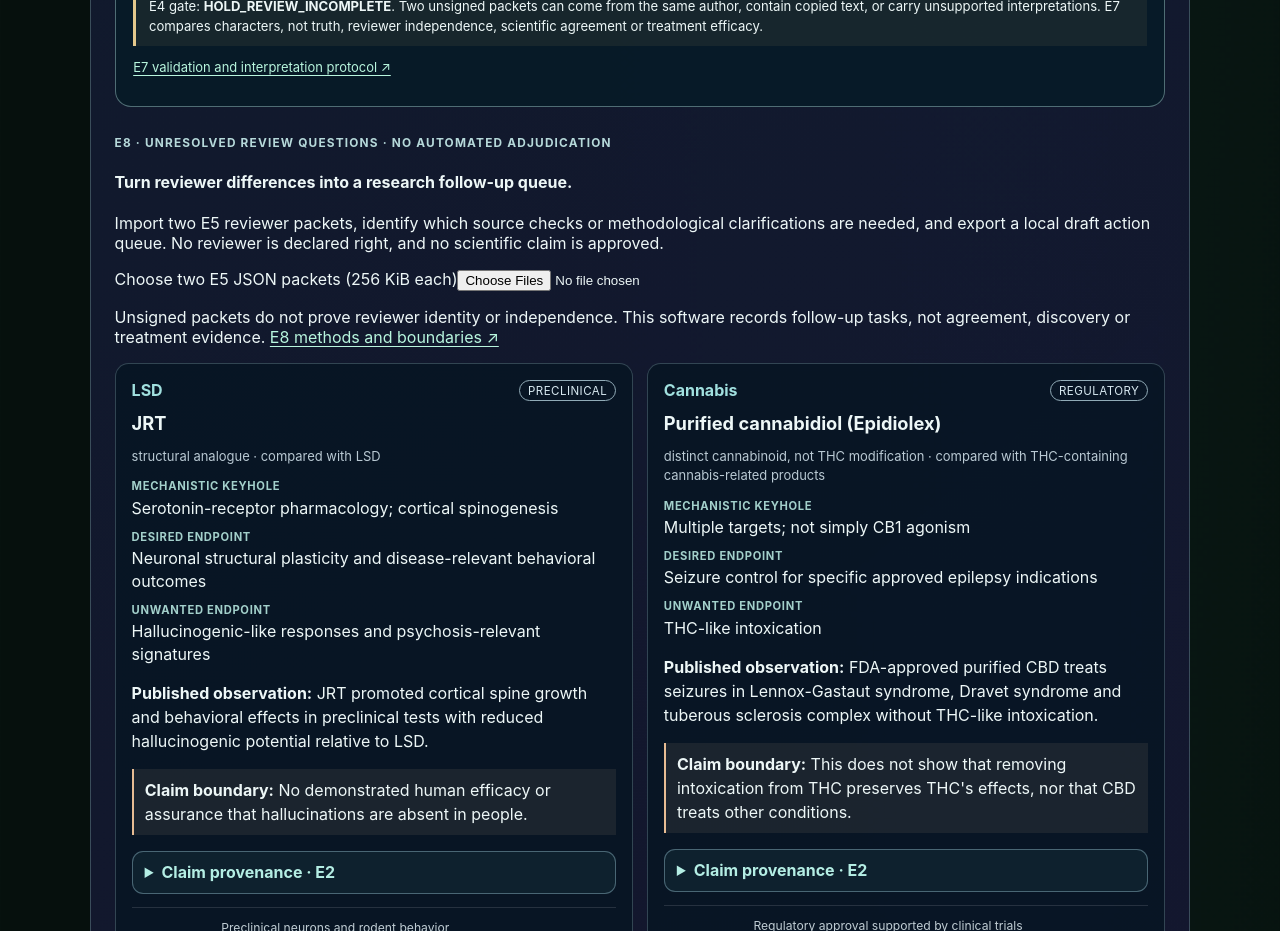
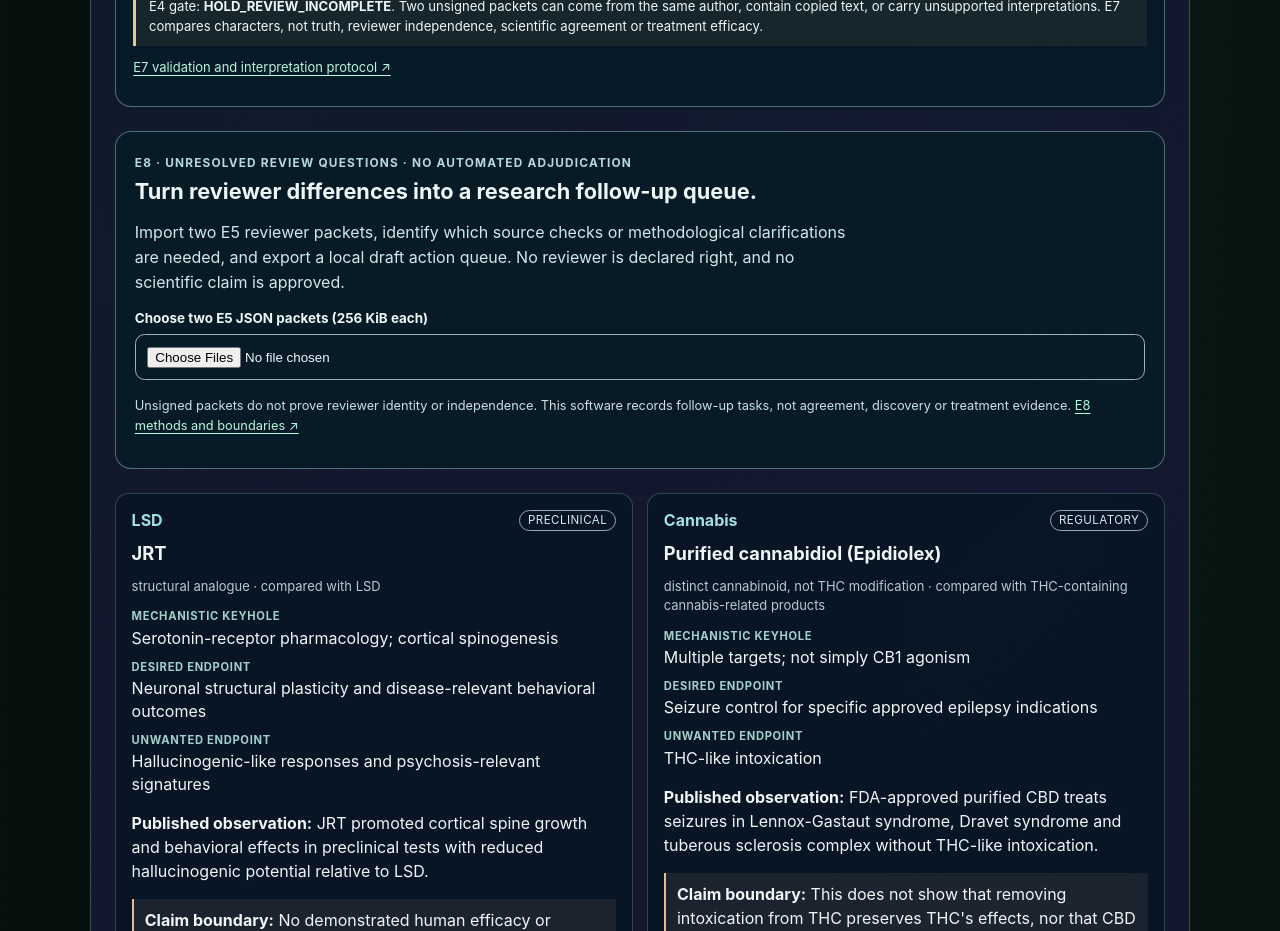
Before and after one commit to MichaelWave369/NestedBubbleGear, a React (Vite) app: page / in a window 1280 px wide. Shown: the part 8100-9031 px from the top of the page. Built offline with nearby package versions, Linux system fonts and the light colour scheme.

Commit message:
feat(es01-e8): integrate src/es01Explorer.css

```diff
--- a/src/es01Explorer.css
+++ b/src/es01Explorer.css
@@ -136,3 +136,24 @@
 .es01-e7-footnote{font-size:.81rem}
 .es01-e7 input:focus-visible,.es01-e7 button:focus-visible,.es01-e7 a:focus-visible{outline:3px solid #ffe2aa;outline-offset:3px}
 @media(max-width:760px){.es01-e7{padding:.8rem}.es01-e7-grid,.es01-e7-note-pair{grid-template-columns:1fr}}
+
+/* E8 pending documentary follow-ups, never proof or adjudication. */
+.es01-e8{margin:1.5rem 0;padding:1.2rem;border:1px solid rgba(168,211,216,.45);border-radius:1rem;background:rgba(6,28,37,.84)}
+.es01-e8-head h4{font-size:1.36rem;margin:.45rem 0}.es01-e8-head p{line-height:1.55;color:#d5e6e8;max-width:72ch}
+.es01-e8-picker{display:flex;flex-direction:column;gap:.5rem;font-weight:700;font-size:.84rem;margin:1rem 0}
+.es01-e8-picker input{max-width:100%;min-width:0;padding:.72rem;border-radius:.6rem;border:1px solid #96b5bf;color:#f1f8fa}
+.es01-e8-status{border-left:3px solid #eac98d;background:rgba(227,186,115,.08);padding:.7rem .95rem;font-size:.84rem;line-height:1.5}
+.es01-e8-status strong{color:#ffe2a7}.es01-e8-status p{margin:.35rem 0}
+.es01-e8-workspace{margin-top:1rem}.es01-e8-item{border:1px solid rgba(168,205,211,.28);border-radius:.7rem;padding:.8rem;margin:.65rem 0;background:rgba(3,19,30,.68)}
+.es01-e8-item-head{display:flex;flex-wrap:wrap;gap:.4rem 1rem;justify-content:space-between;margin-bottom:.8rem}
+.es01-e8-item-head strong{font-size:.88rem}.es01-e8-item-head span{font-size:.76rem;color:#ffe0ae}
+.es01-e8-item label{display:flex;flex-direction:column;gap:.4rem;margin-top:.7rem;font-size:.8rem;font-weight:650;color:#d6ecec}
+.es01-e8-item select,.es01-e8-item textarea{border:1px solid #9ab6bf;border-radius:.55rem;padding:.65rem;background:#051b29;color:#eff9fb;font:inherit;line-height:1.45;min-width:0;width:100%;box-sizing:border-box}
+.es01-e8-item textarea{resize:vertical;min-height:5rem}
+.es01-e8-boundary{border-left:3px solid #e2c18a;background:rgba(227,186,115,.08);padding:.7rem .9rem;font-size:.82rem;line-height:1.5}
+.es01-e8-actions{display:flex;flex-wrap:wrap;align-items:center;gap:1rem}
+.es01-e8-actions button{font:inherit;font-size:.86rem;font-weight:750;border:1px solid #b5e9e2;border-radius:.6rem;color:#062d36;background:#b5e9e2;padding:.73rem 1rem;cursor:pointer}
+.es01-e8 a{color:#b8f6de;text-underline-offset:3px}
+.es01-e8-footnote{color:#cfdee2;line-height:1.55;font-size:.8rem;margin-top:1rem}
+.es01-e8 input:focus-visible,.es01-e8 select:focus-visible,.es01-e8 textarea:focus-visible,.es01-e8 button:focus-visible,.es01-e8 a:focus-visible{outline:3px solid #ffe29a;outline-offset:3px}
+@media(max-width:760px){.es01-e8{padding:.85rem}}
```
